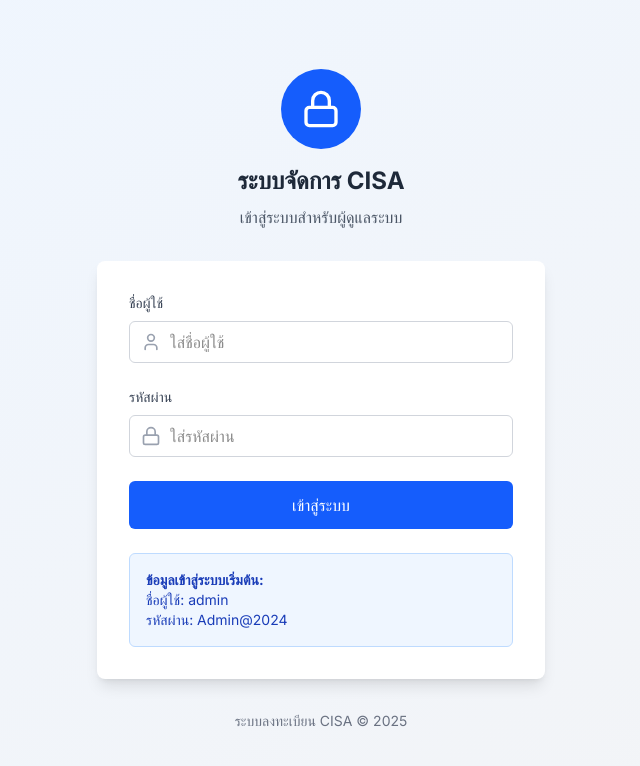
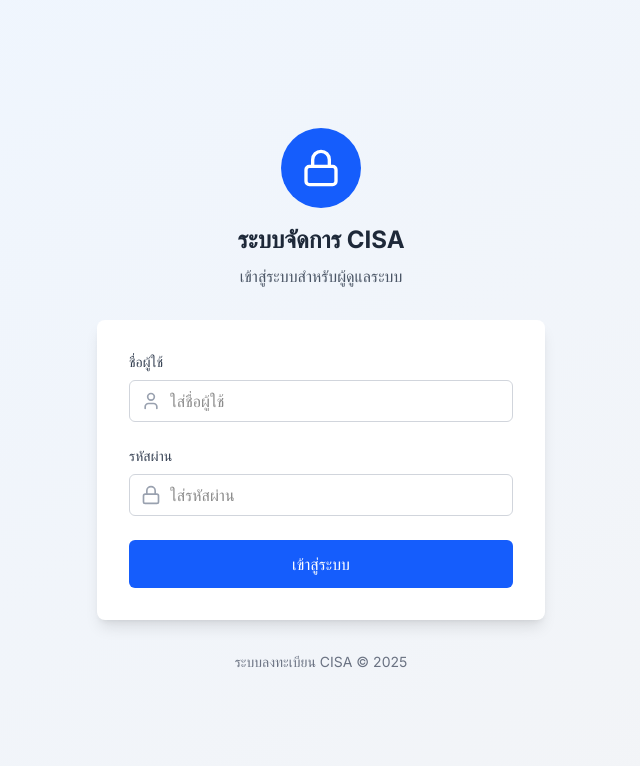
Before and after one commit to rambledev/cisaregist, a Next.js app: page /admin/login in a window 1280 px wide. Shown: the top 766 px of the page, without its empty margins (319-959 px from the left). Built offline with nearby package versions, Linux system fonts and the light colour scheme; no server answers.

Commit message:
fix login admin

```diff
--- a/scripts/create-admin.js
+++ b/scripts/create-admin.js
@@ -6,7 +6,7 @@ const prisma = new PrismaClient()
 async function createAdmin() {
   try {
     const username = 'admin'
-    const password = 'Admin@admin55'
+    const password = 'admin55'
     const email = 'admin@cisa.rmu.ac.th'
     const name = 'System Administrator'
 
--- a/src/app/admin/login/page.tsx
+++ b/src/app/admin/login/page.tsx
@@ -161,13 +161,7 @@ export default function AdminLogin() {
           </form>
 
           {/* Default Credentials Info */}
-          <div className="mt-6 p-4 bg-blue-50 border border-blue-200 rounded-md">
-            <p className="text-sm text-blue-800">
-              <strong>ข้อมูลเข้าสู่ระบบเริ่มต้น:</strong><br />
-              ชื่อผู้ใช้: admin<br />
-              รหัสผ่าน: Admin@2024
-            </p>
-          </div>
+
         </div>
 
         {/* Footer */}
```
